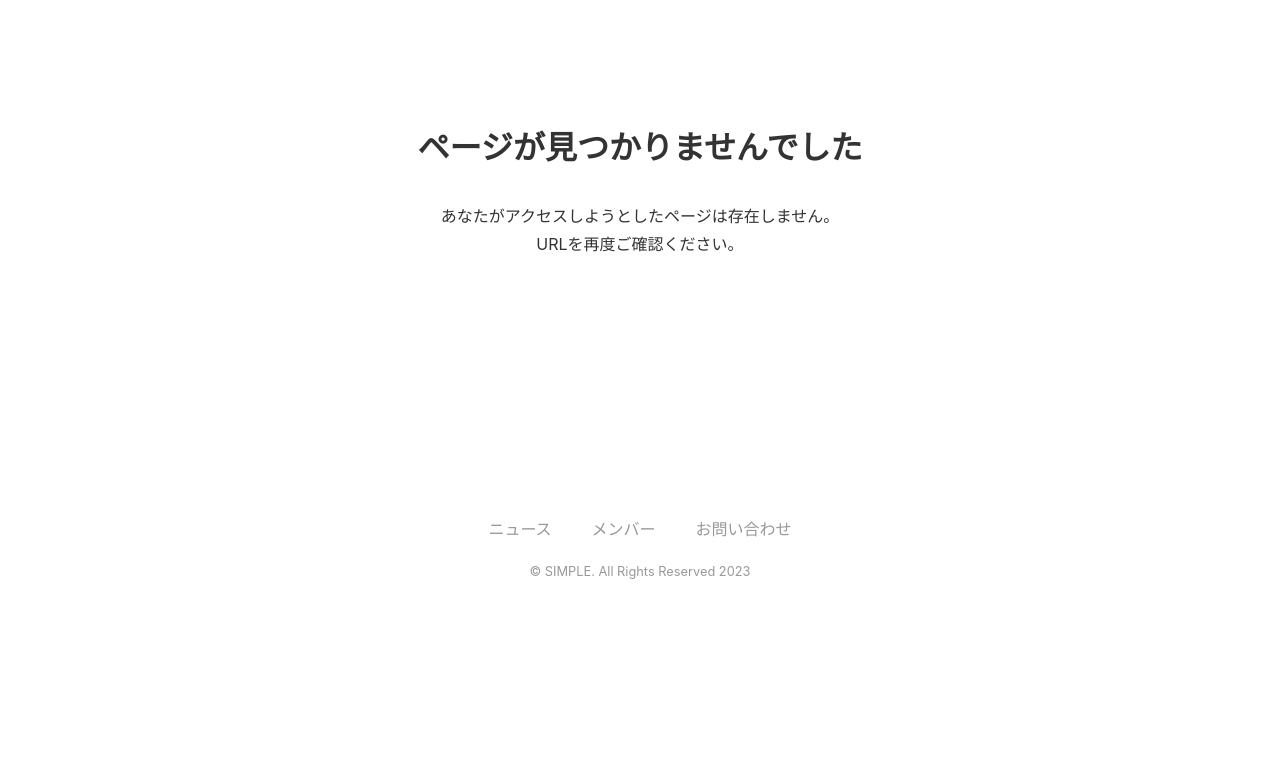
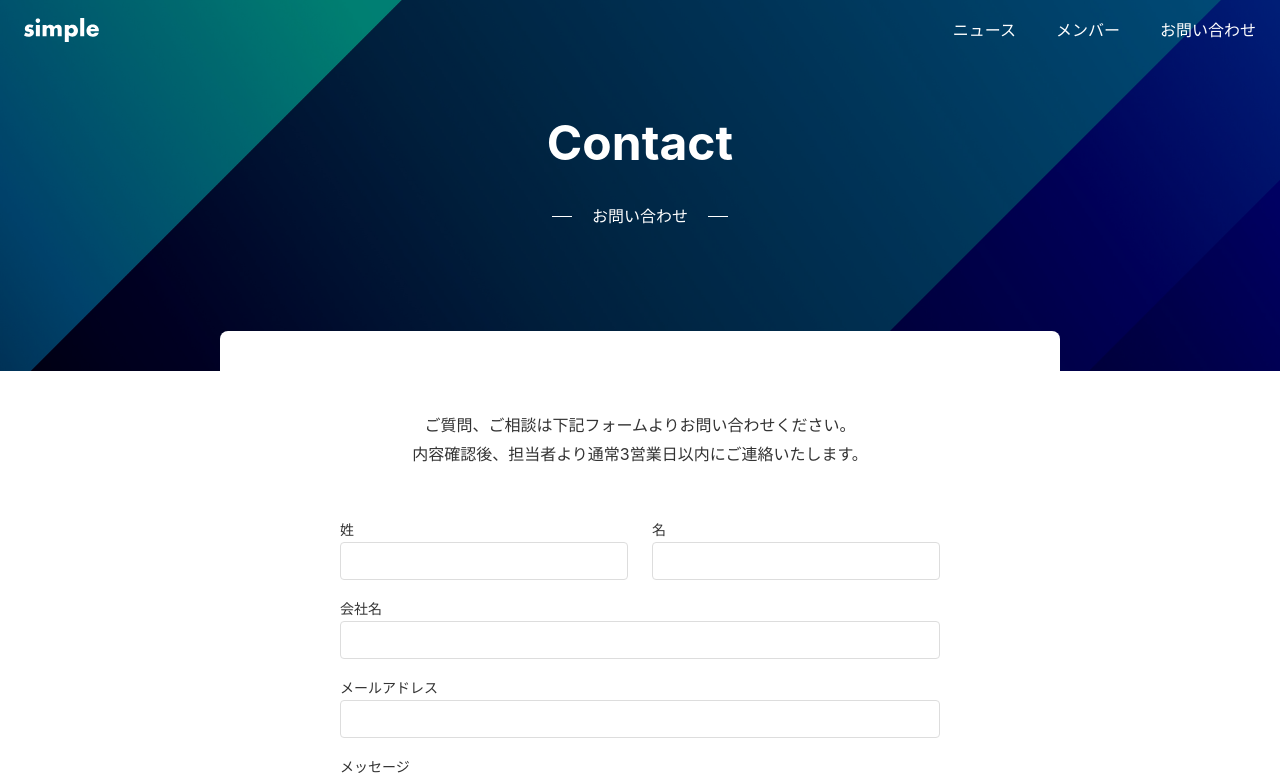
Before and after one commit to halchell/my-next-project, a Next.js app: page /contact in a window 1280 px wide. Before the commit this address had no page. Shown: the top 778 px of the page. Built offline with nearby package versions, Linux system fonts and the light colour scheme.

Commit message:
お問い合わせページを作成

```diff
--- /dev/null
+++ b/app/contact/layout.tsx
@@ -0,0 +1,15 @@
+import Hero from "@/app/_components/Hero";
+import Sheet from "@/app/_components/Sheet";
+
+type Props = {
+  children: React.ReactNode;
+};
+
+export default function RootLayout({ children }: Props) {
+  return (
+    <>
+      <Hero title="Contact" sub="お問い合わせ" />
+      <Sheet>{children}</Sheet>
+    </>
+  );
+}
--- /dev/null
+++ b/app/contact/page.module.css
@@ -0,0 +1,10 @@
+.text {
+  text-align: center;
+  margin-bottom: 40px;
+}
+
+@media (max-width: 640px) {
+  .text {
+    text-align: left;
+  }
+}
--- /dev/null
+++ b/app/contact/page.tsx
@@ -0,0 +1,15 @@
+import ContactForm from "@/app/_components/ContactForm";
+import styles from "./page.module.css";
+
+export default function Page() {
+  return (
+    <div className={styles.container}>
+      <p className={styles.text}>
+        ご質問、ご相談は下記フォームよりお問い合わせください。
+        <br />
+        内容確認後、担当者より通常3営業日以内にご連絡いたします。
+      </p>
+      <ContactForm />
+    </div>
+  );
+}
```
